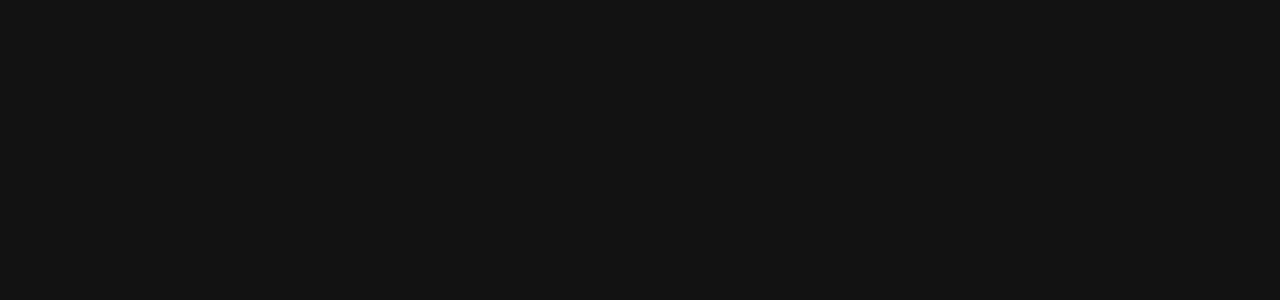
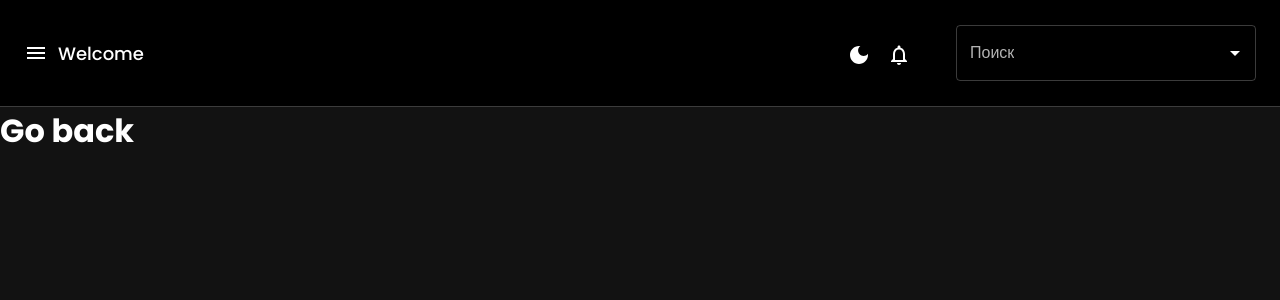
Before and after one commit to 4GENT/frontend_Reactjs, a React (Create React App) app: page /single/1 in a window 1280 px wide. Before the commit this address had no page. Shown: the top 300 px of the page. Built offline with nearby package versions, Linux system fonts and the light colour scheme; sample sign-in values are in the browser's storage.

Commit message:
Implement Search logic - Get value from autocomplete - Create single asset page - Redirect user to single asset page - Redirect user back

```diff
--- a/src/App.tsx
+++ b/src/App.tsx
@@ -1,14 +1,15 @@
 import React from 'react';
-import Home from './pages/home';
+import HomePage from './pages/home';
 import {Route, Routes} from 'react-router-dom'
 import PrivateRoute from './utils/router/privateRoute';
-import AuthRootComponent from './pages/auth';
+import AuthRootPage from './pages/auth';
 import { ColorModeContext, useMode } from './theme';
 import { CssBaseline, ThemeProvider } from '@mui/material';
 import LayoutComponent from './components/layout';
-import WatchlistComponent from './pages/watchlist';
-import NewsComponent from './pages/news';
-import SettingsComponent from './pages/settings';
+import WatchlistPage from './pages/watchlist';
+import NewsPage from './pages/news';
+import SettingsPage from './pages/settings';
+import SingleAssetPage from './pages/single-asset';
 
 function App() {
 	const [theme, colorMode] = useMode()
@@ -20,13 +21,14 @@
           <Routes>
             <Route element={<LayoutComponent />}>
               <Route element={<PrivateRoute />}>
-								<Route path="/" element={<Home />} />
-								<Route path="/watchlist" element={<WatchlistComponent />} />
-								<Route path="/news" element={<NewsComponent />} />
-								<Route path="/settings" element={<SettingsComponent />} />
+                <Route path="/" element={<HomePage />} />
+                <Route path="/watchlist" element={<WatchlistPage />} />
+                <Route path="/news" element={<NewsPage />} />
+                <Route path="/settings" element={<SettingsPage />} />
+                <Route path="/single/:id" element={<SingleAssetPage />} />
               </Route>
-							<Route path="login" element={<AuthRootComponent />} />
-							<Route path="register" element={<AuthRootComponent />} />
+              <Route path="login" element={<AuthRootPage />} />
+              <Route path="register" element={<AuthRootPage />} />
             </Route>
           </Routes>
         </div>
--- a/src/components/search-bar/index.tsx
+++ b/src/components/search-bar/index.tsx
@@ -1,16 +1,23 @@
 import { Stack, Autocomplete, TextField } from "@mui/material";
-import React from "react";
+import React, { useState } from "react";
 import { ISingleAsset } from "../../common/types/assets";
 import { useAppSelector } from "../../utils/hook";
+import { useNavigate } from "react-router-dom";
 
 const SearchBarComponent = () => {
+  const [selectedItem, setSelectedItem] = useState<string | null>('')
+  const navigate = useNavigate();
   const assetsArray: ISingleAsset[] = useAppSelector(
     (state) => state.assets.assets,
   );
   return (
-    <Stack spacing={2} sx={{width: 300}}>
+    <Stack spacing={2} sx={{ width: 300 }}>
       <Autocomplete
-      freeSolo
+        value={selectedItem}
+        onChange={(e: any, value: string | null) => {
+          navigate(`single/${value}`)
+          setSelectedItem(null)
+        }}
         renderInput={(element) => (
           <TextField
             {...element}
--- a/src/components/theme-switcher/styles.ts
+++ b/src/components/theme-switcher/styles.ts
@@ -1,9 +1,7 @@
 import { Theme } from "@mui/material";
 import { makeStyles } from "@mui/styles";
-import { tokens } from "../../theme";
 
 export const useStyles = makeStyles((theme: Theme) => {
-  const colors = tokens(theme.palette.mode);
   return {
     iconBlock: {
       paddingRight: "37px",
--- a/src/pages/auth/index.tsx
+++ b/src/pages/auth/index.tsx
@@ -11,7 +11,7 @@
 import { useStyles } from "./styles";
 import { loginUser, registerUser } from "../../store/thunks/auth";
 
-const AuthRootComponent: React.FC = (): JSX.Element => {
+const AuthRootPage: React.FC = (): JSX.Element => {
 	const location = useLocation();
 	const dispatch = useAppDispatch();
 	const navigate = useNavigate();
@@ -85,4 +85,4 @@
 	);
 };
 
-export default AuthRootComponent;
+export default AuthRootPage;
--- a/src/pages/home/index.tsx
+++ b/src/pages/home/index.tsx
@@ -10,7 +10,7 @@
 import { IChartData, ISingleAsset } from "../../common/types/assets";
 import TopPriceComponent from "../../components/top-price";
 
-const Home: FC = (): JSX.Element => {
+const HomePage: FC = (): JSX.Element => {
   const favoriteAssets: IChartData[] = useAppSelector(
     (state) => state.assets.favoriteAssets,
   );
@@ -112,4 +112,4 @@
   );
 };
 
-export default Home;
+export default HomePage;
--- a/src/pages/news/index.tsx
+++ b/src/pages/news/index.tsx
@@ -1,6 +1,6 @@
 import React from "react";
 
-const NewsComponent = () => {
+const NewsPage = () => {
 	return (
 		<div>
 			<h1>News page</h1>
@@ -8,4 +8,4 @@
 	);
 };
 
-export default NewsComponent;
+export default NewsPage;
--- a/src/pages/settings/index.tsx
+++ b/src/pages/settings/index.tsx
@@ -1,6 +1,6 @@
 import React from "react";
 
-const SettingsComponent = () => {
+const SettingsPage = () => {
 	return (
 		<div>
 			<h1>Settings page</h1>
@@ -8,4 +8,4 @@
 	);
 };
 
-export default SettingsComponent;
+export default SettingsPage;
--- /dev/null
+++ b/src/pages/single-asset/index.tsx
@@ -0,0 +1,13 @@
+import React from "react";
+import { useNavigate } from "react-router-dom";
+
+const SingleAssetPage = () => {
+  const navigate = useNavigate();
+  return(
+    <div>
+      <h1 onClick={() => navigate(-1)}>Go back</h1>
+    </div>
+  )
+}
+
+export default SingleAssetPage;
--- a/src/pages/watchlist/index.tsx
+++ b/src/pages/watchlist/index.tsx
@@ -1,6 +1,6 @@
 import React from 'react'
 
-const WatchlistComponent = () => {
+const WatchlistPage = () => {
   return (
     <div>
       <h1>Watchlist</h1>
@@ -8,4 +8,4 @@
   )
 }
 
-export default WatchlistComponent
+export default WatchlistPage
```
Lines whose indentation alone changed are shown as unchanged.
